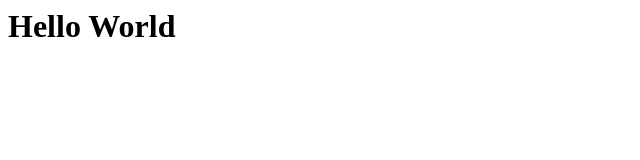
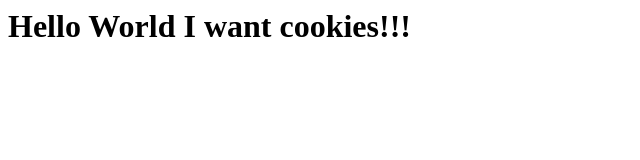
Before and after one commit to andrewheartsxd/gitDemo, a plain HTML site: page index.html in a window 1280 px wide. Shown: the whole page, without its empty margins (0-640 px from the left). Drawn offline with Linux system fonts and the light colour scheme.

Commit message:
update copy

```diff
--- a/index.html
+++ b/index.html
@@ -1 +1 @@
-<h1>Hello World</h1>
+<h1>Hello World I want cookies!!!</h1>
```
